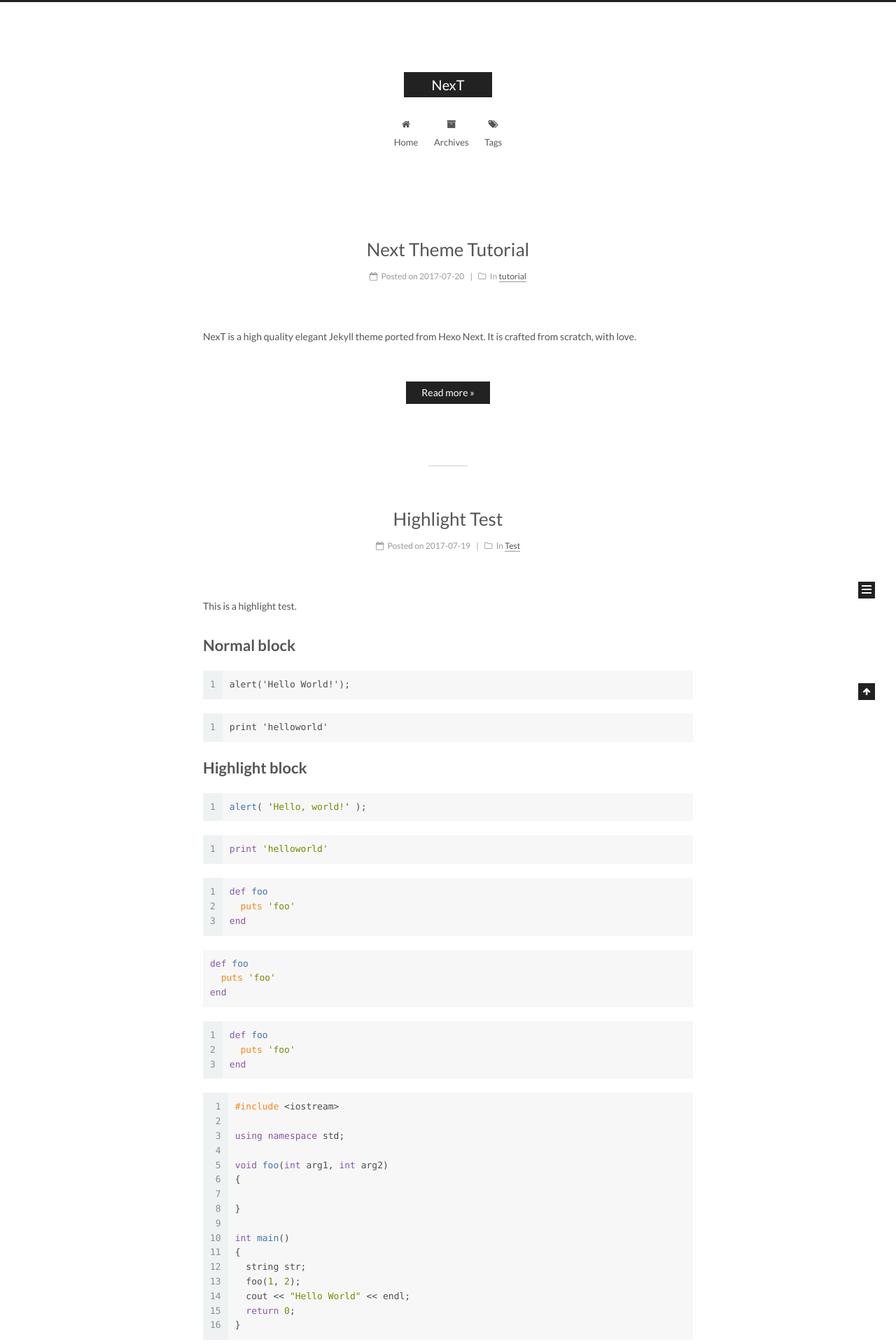
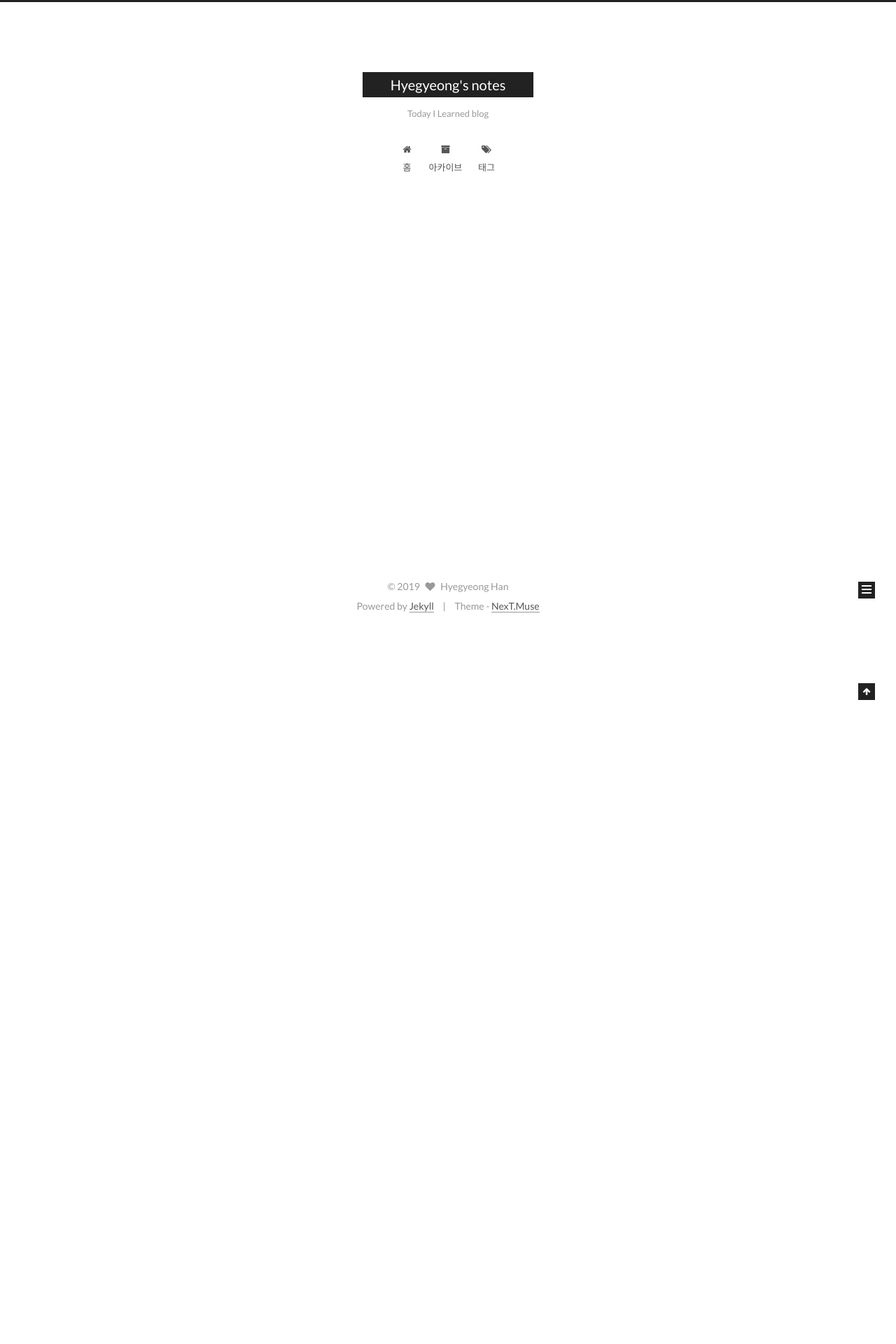
Before and after one commit to Hyegyeong310/NexT-blog, a Jekyll site: the page built from index.html, in a window 1280 px wide. Shown: the top 1920 px of the page at 70% size. Built offline with Jekyll 4.4.1, drawn with Linux system fonts in a browser that asks for light colours; emoji names are drawn with the system emoji font; the list of posts is cut into pages by our own code; after the commit the page ends 900 px from its top, so only the background shows below that; some of the changed text lies outside the part shown.

```diff
--- a/_config.yml
+++ b/_config.yml
@@ -4,35 +4,46 @@
 # ---------------------------------------------------------------
 
 # Site
-title: NexT
-subtitle:
-description:
-author: John Doe
+title: Hyegyeong's notes
+subtitle: Today I Learned blog
+description: Today I Learned
+author: Hyegyeong Han
 # Support language: de, en, fr-FR, id, ja, ko, pt-BR, pt, ru, zh-Hans, zh-hk, zh-tw
-language: en
+language: ko
 date_format: '%Y-%m-%d'
 
 # URL
 ## If your site is put in a subdirectory, set url as 'http://yoursite.com' and baseurl as '/child'
-url:
-baseurl:
+url: https://hyegyeong310.github.io/NexT-blog
+baseurl: /NexT-blog
 permalink: pretty
 
 # Pagination
 paginate: 10
 #paginate_path: "/page:num/"
 #archive:
-  #paginate: 10
-  #paginate_path: "/page:num/"
+#paginate: 10
+#paginate_path: "/page:num/"
 #category:
-  #paginate: 10
-  #paginate_path: "/page:num/"
+#paginate: 10
+#paginate_path: "/page:num/"
 #tag:
-  #paginate: 10
-  #paginate_path: "/page:num/"
+#paginate: 10
+#paginate_path: "/page:num/"
 
 # Handling Reading
-exclude: [".rvmrc", ".rbenv-version", "README.md", "Rakefile", "changelog.md", "Gemfile", "Gemfile.lock", "README_en.md", "vendor"]
+exclude:
+  [
+    '.rvmrc',
+    '.rbenv-version',
+    'README.md',
+    'Rakefile',
+    'changelog.md',
+    'Gemfile',
+    'Gemfile.lock',
+    'README_en.md',
+    'vendor',
+  ]
 
 # Separator
 #excerpt_separator: <!-- more -->
@@ -47,17 +58,16 @@ highlight:
 ## 'redcarpet' is unsupported on GitHub Pages now.
 markdown: kramdown
 kramdown:
-    input: GFM
+  input: GFM
 
 # Default Attributes
 ## Docs: https://jekyllrb.com/docs/configuration/#front-matter-defaults
 defaults:
-  -
-    scope:
-      path: ""
-      type: "posts"
+  - scope:
+      path: ''
+      type: 'posts'
     values:
-      layout: "post"
+      layout: 'post'
       comments: true
 
 # Atom feed
@@ -67,9 +77,9 @@ feed:
 # Plugins
 ## Docs: https://help.github.com/articles/configuring-jekyll-plugins/
 plugins:
- - jemoji
- - jekyll-sitemap
- - jekyll-feed
+  - jemoji
+  - jekyll-sitemap
+  - jekyll-feed
 
 # ---------------------------------------------------------------
 # Site Information Settings
@@ -79,12 +89,12 @@ plugins:
 favicon: /assets/favicon.ico
 
 # Set default keywords (Use a comma to separate)
-keywords: "Jekyll, NexT"
+keywords: 'Jekyll, NexT'
 
 # Set rss to false to disable feed link.
 # Leave rss as empty to use site's feed link.
 # Set rss to specific value if you have burned your feed already.
-rss:
+rss: false
 
 # Specify the date when the site was setup
 #since: 2015
@@ -125,7 +135,6 @@ menu:
   #sitemap: /sitemap.xml
   #commonweal: /404.html
 
-
 # Enable/Disable menu icons.
 # Icon Mapping:
 #   Map a menu item to a specific FontAwesome icon name.
@@ -143,9 +152,6 @@ menu_icons:
   sitemap: sitemap
   commonweal: heartbeat
 
-
-
-
 # ---------------------------------------------------------------
 # Scheme Settings
 # ---------------------------------------------------------------
@@ -154,7 +160,6 @@ menu_icons:
 scheme: Muse
 #scheme: Mist
 #scheme: Pisces
-
 
 # ---------------------------------------------------------------
 # Font Settings
@@ -202,20 +207,15 @@ font:
     family:
     size:
 
-
-
-
 # ---------------------------------------------------------------
 # Sidebar Settings
 # ---------------------------------------------------------------
-
 
 # Social Links
 # Key is the link label showing to end users.
 # Value is the target link (E.g. GitHub: https://github.com/iissnan)
 #social:
-  #LinkLabel: Link
-
+#LinkLabel: Link
 
 # Social Links Icons
 # Icon Mapping:
@@ -227,14 +227,12 @@ social_icons:
   # Icon Mappings.
   # KeyMapsToSocialItemKey: NameOfTheIconFromFontAwesome
   GitHub: github
-  Twitter: twitter
-  Weibo: weibo
-
+  # Twitter: twitter
+  # Weibo: weibo
 
 # Sidebar Avatar
 # in directory: /assets/images/avatar.gif
 #avatar:
-
 
 # Table Of Contents in the Sidebar
 toc:
@@ -246,13 +244,11 @@ toc:
   # If true, all words will placed on next lines if header width longer then sidebar width.
   wrap: false
 
-
 # Creative Commons 4.0 International License.
 # http://creativecommons.org/
 # Available: by | by-nc | by-nc-nd | by-nc-sa | by-nd | by-sa | zero
 #creative_commons: by-nc-sa
 #creative_commons:
-
 
 sidebar:
   # Sidebar Position, available value: left | right
@@ -279,14 +275,12 @@ sidebar:
   # Scroll percent label in b2t button
   scrollpercent: false
 
-
 # Blog rolls
 #links_title: Links
 #links_layout: block
 #links_layout: inline
 #links:
-  #Title: http://example.com/
-
+#Title: http://example.com/
 
 # ---------------------------------------------------------------
 # Post Settings
@@ -323,17 +317,15 @@ post_wordcount:
 
 # Wechat Subscriber
 #wechat_subscriber:
-  #enabled: true
-  #qcode: /path/to/your/wechatqcode ex. /uploads/wechat-qcode.jpg
-  #description: ex. subscribe to my blog by scanning my public wechat account
+#enabled: true
+#qcode: /path/to/your/wechatqcode ex. /uploads/wechat-qcode.jpg
+#description: ex. subscribe to my blog by scanning my public wechat account
 
 # Declare license on posts
 post_copyright:
   enable: false
   license: CC BY-NC-SA 3.0
   license_url: https://creativecommons.org/licenses/by-nc-sa/3.0/
-
-
 
 # ---------------------------------------------------------------
 # Misc Theme Settings
@@ -348,13 +340,11 @@ custom_logo:
   enabled: false
   image:
 
-
 # Code Highlight theme
 # Available value:
 #    normal | night | night eighties | night blue | night bright
 # https://github.com/chriskempson/tomorrow-theme
 highlight_theme: normal
-
 
 # ---------------------------------------------------------------
 # Third Party Services Settings
@@ -406,8 +396,8 @@ wildfire:
   wilddog: # your wilddog config goes here ↓
     siteId:
   # other configs
-  theme: light # or dark
-  locale: en # or other locales, e.g. zh-CN
+  theme: dark # or dark
+  locale: ko # or other locales, e.g. zh-CN
   defaultAvatarURL:
 # Any question?
 # Raise an issue here: https://github.com/cheng-kang/wildfire/issues
@@ -438,7 +428,7 @@ gitalk:
   enable: false
   clientID: # 54730ddf7b9420460c03
   clientSecret: # c05684701b25ff1c19ea0c01ce4d80c125e0707d
-  repo: # colingpt.github.io
+  repo: NexT-blog.github.io
   owner: # colingpt
   admin: # colingpt
 
@@ -484,41 +474,39 @@ duoshuo_info:
   user_id: 0
   #admin_nickname: Author
 
-
 # Facebook SDK Support.
 # https://github.com/iissnan/hexo-theme-next/pull/410
 facebook_sdk:
   enable: false
-  app_id:       #<app_id>
-  fb_admin:     #<user_id>
-  like_button:  #true
-  webmaster:    #true
+  app_id: #<app_id>
+  fb_admin: #<user_id>
+  like_button: #true
+  webmaster: #true
 
 # Facebook comments plugin
 # This plugin depends on Facebook SDK.
 # If facebook_sdk.enable is false, Facebook comments plugin is unavailable.
 facebook_comments_plugin:
   enable: false
-  num_of_posts: 10  # min posts num is 1
-  width: 100%       # default width is 550px
-  scheme: light     # default scheme is light (light or dark)
+  num_of_posts: 10 # min posts num is 1
+  width: 100% # default width is 550px
+  scheme: light # default scheme is light (light or dark)
 
 # VKontakte API Support.
 # To get your AppID visit https://vk.com/editapp?act=create
 vkontakte_api:
   enable: false
-  app_id:       #<app_id>
-  like:         true
-  comments:     true
+  app_id: #<app_id>
+  like: true
+  comments: true
   num_of_posts: 10
 
 # Star rating support to each article.
 # To get your ID visit https://widgetpack.com
 rating:
   enable: false
-  id:     #<app_id>
-  color:  fc6423
-
+  id: #<app_id>
+  color: fc6423
 
 # Show number of visitors to each article.
 # You can visit https://leancloud.cn get AppID and AppKey.
@@ -545,13 +533,11 @@ busuanzi_count:
   page_pv_header: <i class="fa fa-file-o"></i>
   page_pv_footer:
 
-
 # Tencent analytics ID
 # tencent_analytics:
 
 # Tencent MTA ID
 # tencent_mta:
-
 
 # Enable baidu push so that the blog will push the url to baidu automatically which is very helpful for SEO
 baidu_push: false
@@ -581,8 +567,7 @@ algolia_search:
   labels:
     input_placeholder: Search for Posts
     hits_empty: "We didn't find any results for the search: ${query}"
-    hits_stats: "${hits} results found in ${time} ms"
-
+    hits_stats: '${hits} results found in ${time} ms'
 
 # Local search
 local_search:
@@ -597,7 +582,6 @@ local_search:
 # Usage: {% exturl text url "title" %}
 # Alias: {% extlink text url "title" %}
 exturl: false
-
 
 #! ---------------------------------------------------------------
 #! DO NOT EDIT THE FOLLOWING SETTINGS
@@ -728,7 +712,6 @@ vendors:
   # https://github.com/ethantw/Han
   han:
 
-
 # Assets
 css: assets/css
 js: assets/js
```
Also changed, not shown: _posts/2013-12-24-categories.md (deleted, +0 -10 lines), _posts/2013-12-24-中文測試.md (deleted, +0 -21 lines), _posts/2013-12-24-日本語テスト.md (deleted, +0 -21 lines), _drafts/2013-12-24-elements.md (renamed from _posts/2013-12-24-elements.md), _drafts/2013-12-24-link-post.md (renamed from _posts/2013-12-24-link-post.md), _drafts/2013-12-24-long-title.md (renamed from _posts/2013-12-24-long-title.md), _drafts/2013-12-24-tags.md (renamed from _posts/2013-12-24-tags.md), _drafts/2013-12-25-block.md (renamed from _posts/2013-12-25-block.md), _drafts/2013-12-25-excerpts.md (renamed from _posts/2013-12-25-excerpts.md), _drafts/2013-12-26-images.md (renamed from _posts/2013-12-26-images.md), _drafts/2014-02-16-Mathjax-with-jekyll.md (renamed from _posts/2014-02-16-Mathjax-with-jekyll.md), _drafts/2014-11-18-gallery-post.md (renamed from _posts/2014-11-18-gallery-post.md), _drafts/2015-09-19-emoji-test.md (renamed from _posts/2015-09-19-emoji-test.md), _drafts/2017-07-19-highlight-test.md (renamed from _posts/2017-07-19-highlight-test.md), 1 more files.
